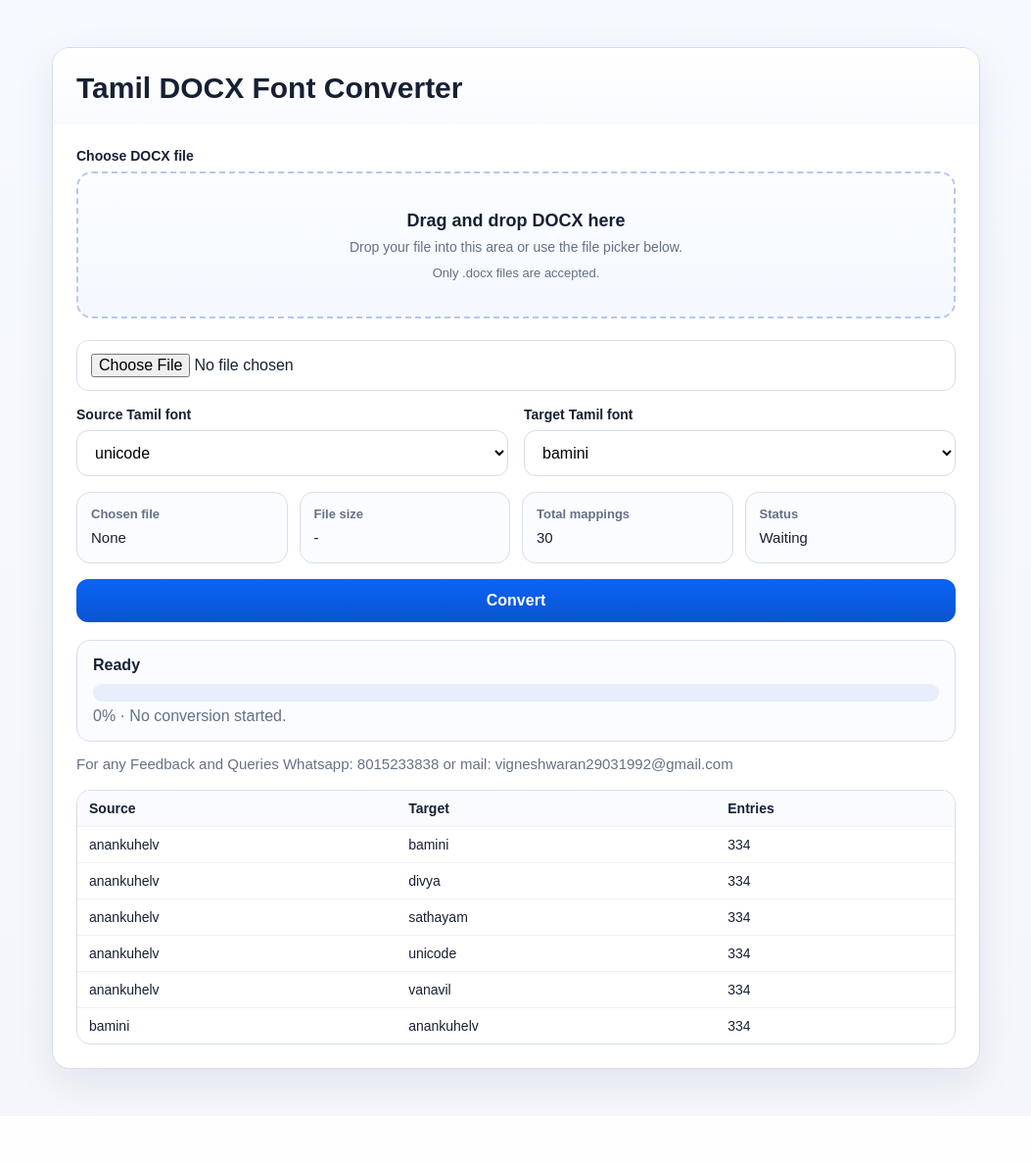
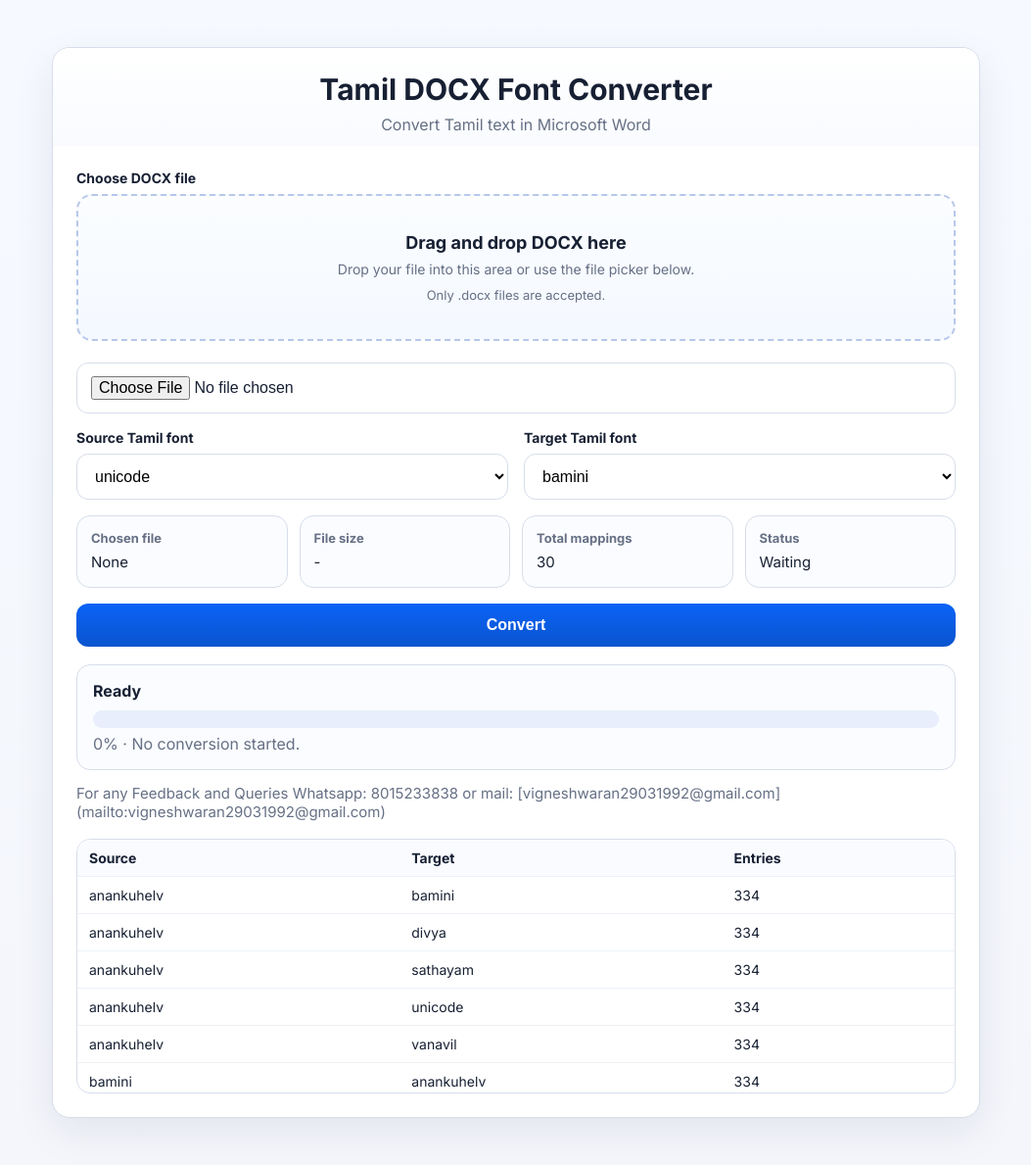
Before and after one commit to Vicky29031992/Docxtamilfontconverter, a Flask app: page / in a window 1280 px wide. Shown: the whole page at 98% size, without its empty margins (113-1166 px from the left). Before the commit the page ends 1126 px from the top, so only its background shows below. Run offline with Flask 3, Linux system fonts and the light colour scheme.

Commit message:
Update index.html

```diff
--- a/templates/index.html
+++ b/templates/index.html
@@ -4,6 +4,12 @@
   <meta charset="utf-8">
   <meta name="viewport" content="width=device-width, initial-scale=1">
   <title>Tamil DOCX Font Converter</title>
+
+  <!-- Inter font -->
+  <link rel="preconnect" href="https://fonts.googleapis.com">
+  <link rel="preconnect" href="https://fonts.gstatic.com" crossorigin>
+  <link href="https://fonts.googleapis.com/css2?family=Inter:wght@400;500;600;700&display=swap" rel="stylesheet">
+
   <style>
     :root{
       --bg:#f5f7fb;
@@ -21,7 +27,7 @@
     *{box-sizing:border-box}
     body{
       margin:0;
-      font-family:Arial,Helvetica,sans-serif;
+      font-family: "Inter", Arial, Helvetica, sans-serif;
       background:linear-gradient(180deg,#f6f9ff,#f4f6fb);
       color:var(--text);
     }
@@ -40,10 +46,17 @@
     .head{
       padding:24px 24px 12px;
       background:linear-gradient(180deg,#ffffff,#f9fbff);
+      text-align:center; /* center title & subtitle */
     }
     h1{
       margin:0 0 8px;
       font-size:30px;
+    }
+    .subtitle{
+      margin:0 0 0;
+      font-size:16px;
+      color:var(--muted);
+      font-weight:400;
     }
     .body{
       padding:24px;
@@ -249,6 +262,7 @@
     <div class="card">
       <div class="head">
         <h1>Tamil DOCX Font Converter</h1>
+        <p class="subtitle">Convert Tamil text in Microsoft Word</p>
       </div>
       <div class="body">
         <div class="grid">
@@ -315,7 +329,7 @@
 
         <!-- Feedback line after the Ready block -->
         <div class="feedbackLine">
-          For any Feedback and Queries Whatsapp: 8015233838 or mail: vigneshwaran29031992@gmail.com
+          For any Feedback and Queries Whatsapp: 8015233838 or mail: [vigneshwaran29031992@gmail.com](mailto:vigneshwaran29031992@gmail.com)
         </div>
 
         <div class="pairList">
```
